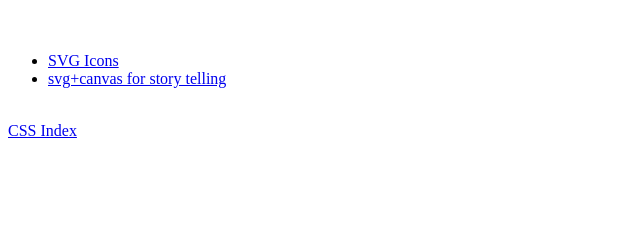
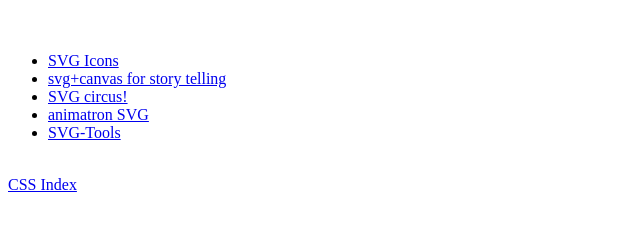
Before and after one commit to Ivuch/dharmashala, a plain HTML site: page cssbible/svg-canvas.html in a window 1280 px wide. Shown: the part 48-276 px from the top of the page, without its empty margins (0-640 px from the left). Drawn offline with Linux system fonts and the light colour scheme.

Commit message:
SVG bible!

```diff
--- a/cssbible/svg-canvas.html
+++ b/cssbible/svg-canvas.html
@@ -8,6 +8,9 @@
 	<ul>
 		<li><a target="_blank" href="http://tympanus.net/codrops/2015/11/12/animating-svg-menu-icon-segment/">SVG Icons</a></li>
 		<li><a target="_blank" href="http://tympanus.net/codrops/2015/12/16/animated-map-path-for-interactive-storytelling/">svg+canvas for story telling</a></li>
+		<li><a target="_blank" href="http://svgcircus.com/">SVG circus!</a></li>
+		<li><a target="_blank" href="https://editor.animatron.com/">animatron SVG</a></li>
+		<li><a target="_blank" href="http://www.hongkiat.com/blog/svg-tools/">SVG-Tools</a></li>
 	</ul>
 	<br/>
 	<a href="css.html">CSS Index</a>
--- a/myApp/public/css/FBchat.css
+++ b/myApp/public/css/FBchat.css
@@ -84,7 +84,7 @@ footer{
 	height: 23px;
 	bottom: 0;
 }
-/* /Contects */
+/* /Contacts */
 
 .error{
 	border: 1px solid red;
```
